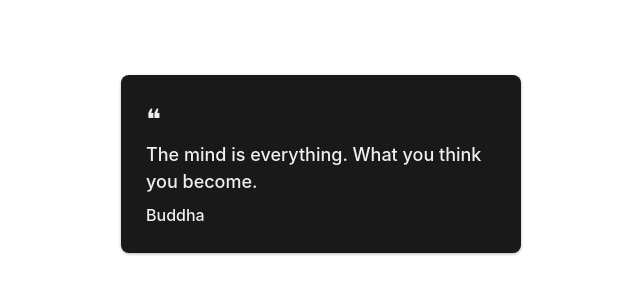
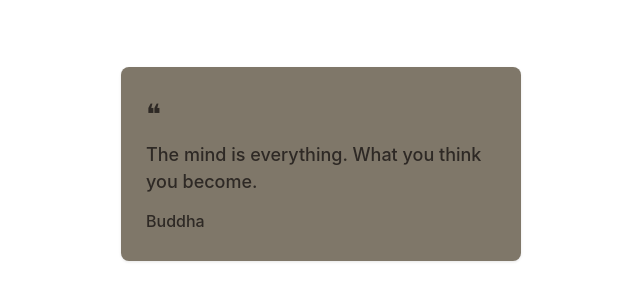
Before and after one commit to Dragfoul/Notion-Embed-Quote-Generator, a plain HTML site: page index.html in a window 1280 px wide. Shown: the part 236-536 px from the top of the page, without its empty margins (319-959 px from the left). Drawn offline with Linux system fonts and the light colour scheme.

Commit message:
Update styles and add random quote functionality

```diff
--- a/index.html
+++ b/index.html
@@ -5,12 +5,6 @@
   <meta name="viewport" content="width=device-width, initial-scale=1.0">
   <title>Notion-style Quote Display</title>
   <style>
-    * {
-      margin: 0;
-      padding: 0;
-      box-sizing: border-box;
-    }
-
     html, body {
       margin: 0;
       padding: 0;
@@ -30,34 +24,32 @@
       width: 400px;
       max-width: 90%;
       padding: 30px 25px;
-      background-color: #191919;
+      background-color: #7f7769;
       border-radius: 8px;
-      box-shadow: 0 1px 3px rgba(0, 0, 0, 0.3);
+      box-shadow: 0 1px 3px rgba(0, 0, 0, 0.1);
       box-sizing: border-box;
-      flex-shrink: 0;
     }
 
     .quote-mark {
       font-size: 28px;
-      margin-bottom: 8px;
-      color: #f0f0f0;
+      margin-bottom: 10px;
+      color: #2e2925;
       font-weight: 500;
-      line-height: 1;
     }
 
     .quote-text {
       font-size: 18px;
       line-height: 1.5;
-      color: #f0f0f0;
-      margin-bottom: 12px;
+      color: #2e2925;
+      margin-bottom: 16px;
+      white-space: pre-wrap;
       font-weight: 500;
     }
 
     .quote-author {
       font-size: 16px;
-      color: #f0f0f0;
+      color: #2e2925;
       font-weight: 500;
-      line-height: 1;
     }
   </style>
 </head>
@@ -72,6 +64,7 @@
     const quoteDisplay = document.getElementById('quoteDisplay');
     const authorDisplay = document.getElementById('authorDisplay');
 
+    // Collection of inspirational quotes
     const quotes = [
       {
         text: "Once we accept our limits, we go beyond them.",
@@ -135,25 +128,30 @@
       }
     ];
 
+    // Function to get a random quote without localStorage
     function getRandomQuote() {
       const randomIndex = Math.floor(Math.random() * quotes.length);
       return quotes[randomIndex];
     }
 
+    // Function to display a random quote
     function displayRandomQuote() {
       const randomQuote = getRandomQuote();
       quoteDisplay.textContent = randomQuote.text;
       authorDisplay.textContent = randomQuote.author;
     }
 
+    // Load a random quote when the page loads
     displayRandomQuote();
 
+    // Add visibility change detection (works in most browsers)
     document.addEventListener('visibilitychange', function() {
       if (document.visibilityState === 'visible') {
         displayRandomQuote();
       }
     });
 
+    // For mobile browsers and tab switching
     window.addEventListener('pageshow', function(event) {
       displayRandomQuote();
     });
```
